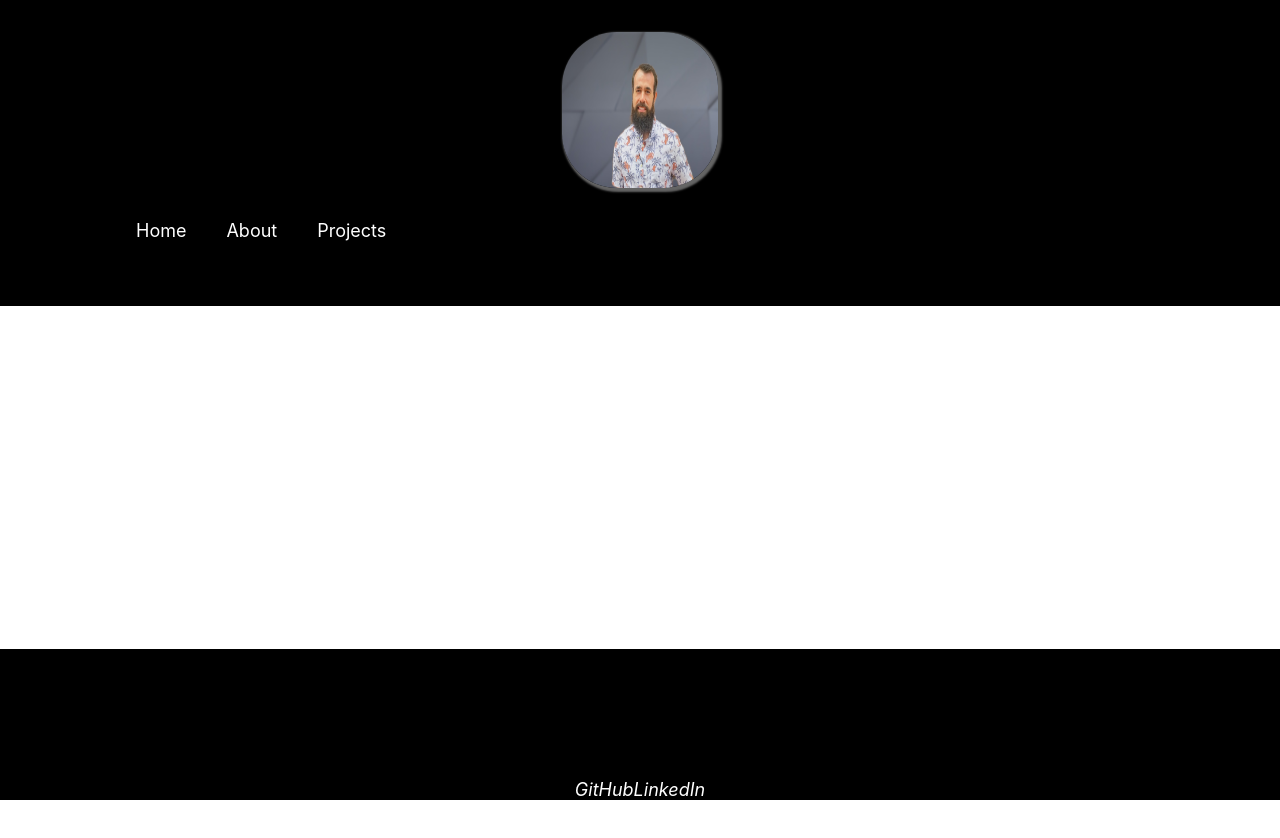
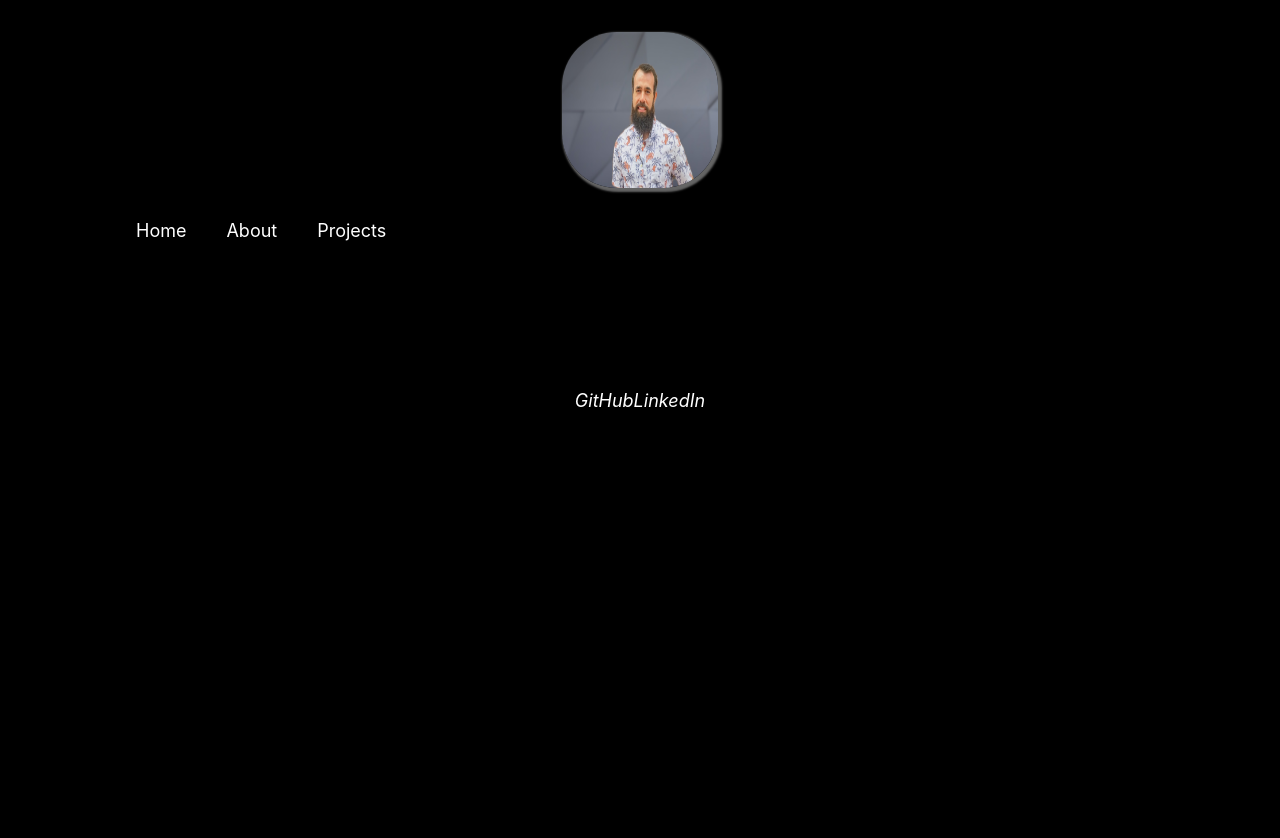
Before and after one commit to Job85/my-portfolio, a React (Create React App) app: page / in a window 1280 px wide. Shown: the top 838 px of the page. Before the commit the page ends 800 px from the top, so only its background shows below. Built offline with nearby package versions, Linux system fonts and the light colour scheme.

Commit message:
fixed footer to bottom of page

```diff
--- a/package.json
+++ b/package.json
@@ -13,6 +13,7 @@
     "react-matrix-text": "^1.1.1",
     "react-router-dom": "^6.3.0",
     "react-scripts": "^5.0.1",
+    "react-scroll": "^1.8.7",
     "styled-components": "^5.3.5",
     "web-vitals": "^2.1.4"
   },
--- a/src/components/ComopnentStyles.jsx
+++ b/src/components/ComopnentStyles.jsx
@@ -35,14 +35,15 @@ export const FooterBox = styled.div`
     padding-bottom: 0px;
     /* padding: 3rem 0px; */
     background: black;
-    max-height: 10rem;
-    position: absolute;
+    max-height: 2rem;
+    position: relative;
     left: 0;
     right: 0;
     bottom: 0;
     width: 100%;
+    min-height: calc(100vh - 34px);
 
-    @media (mad-width: 1000px) {
+    @media (max-width: 1000px) {
         padding: 70 px 30px;
     }
 `;
@@ -56,12 +57,12 @@ export const FooterContainer = styled.div`
 `;
 
 export const FooterLink = styled.a`
-color: #fff;
-margin-bottom: 20px;
-font-size: 18px;
-text-decoration: none;
+    color: #fff;
+    margin-bottom: 20px;
+    font-size: 18px;
+    text-decoration: none;
 
-&:hover {
+    &:hover {
     color: green;
     transition: 200ms ease-in;
 }
--- a/src/components/MatrixRain.jsx
+++ b/src/components/MatrixRain.jsx
@@ -16,6 +16,7 @@ const MatrixRain = props => {
     const streamCount = containerSize ? Math.floor(containerSize.width / 26) : 0;
 
     return (
+        <div className='content-container'>
             <div
                 style={{
                     background: 'black',
@@ -34,6 +35,7 @@ const MatrixRain = props => {
                     <RainStream height={containerSize?.height} />
                 ))}
             </div>
+        </div>
     );
 };
 
--- a/src/pages/About.js
+++ b/src/pages/About.js
@@ -5,7 +5,7 @@ import { Div } from "../components/ComopnentStyles";
 const About = () => {
 
     return (
-        <div>
+        <div className="content-container">
             <section>
                 <Div>
                     <h3> Greetings, from sunny Florida!</h3>
--- a/src/pages/Home.js
+++ b/src/pages/Home.js
@@ -4,7 +4,7 @@ import React from "react"
 const Home = () => {
 
     return (
-        <div>
+        <div className="content-container">
             Home{/* <MatrixRain /> */}
         </div>
     )
--- a/src/pages/Project.js
+++ b/src/pages/Project.js
@@ -4,11 +4,13 @@ import { Div } from "../components/ComopnentStyles"
 const Project = () => {
 
     return (
-        <Div>
-            <a href="https://job85.github.io/One_Ring_Trivia/" target="_blank">One Ring Trivia</a>
-            <a href="https://restaurant-inventory-app.herokuapp.com/" target="_blank">Restaurant Inventory App</a>
-            <a href="https://guarded-ravine-20374.herokuapp.com/" target="_blank">SoccerGram</a>
-        </Div>
+        <div className="content-container">
+            <Div>
+                <a href="https://job85.github.io/One_Ring_Trivia/" target="_blank">One Ring Trivia</a>
+                <a href="https://restaurant-inventory-app.herokuapp.com/" target="_blank">Restaurant Inventory App</a>
+                <a href="https://guarded-ravine-20374.herokuapp.com/" target="_blank">SoccerGram</a>
+            </Div>
+        </div>
     )
 
 }
```
Also changed, not shown: 1 other file (tests, documents, lock files or other folders). Lines whose indentation alone changed are shown as unchanged.
